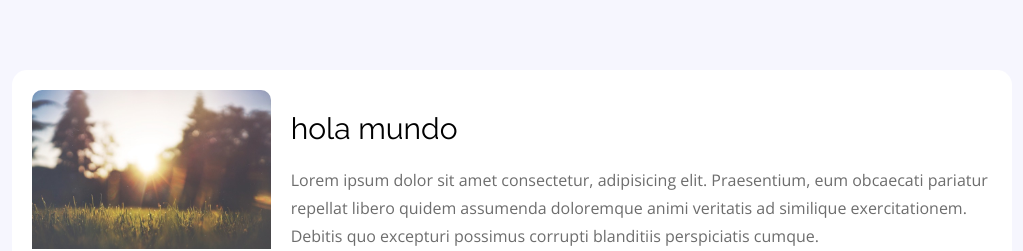
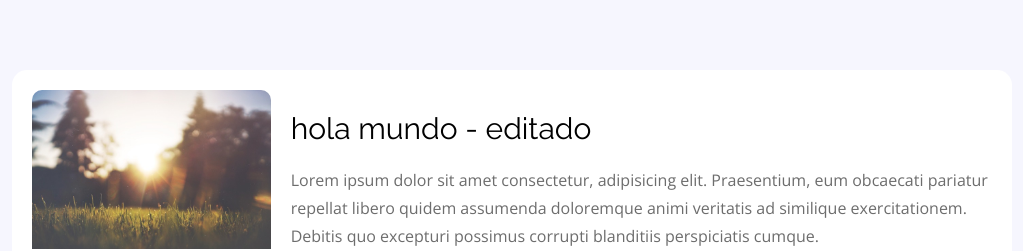
Before and after one commit to dacapdevila/comision-16680-github-1, a plain HTML site: page index.html in a window 1280 px wide. Shown: the top 251 px of the page, without its empty margins (128-1151 px from the left). Drawn offline with nearby package versions, Linux system fonts and the light colour scheme.

Commit message:
actualizacion index.html

```diff
--- a/index.html
+++ b/index.html
@@ -30,7 +30,7 @@
 
           <div class="card__textos">
             <h3 class="card__titulo">
-              hola mundo
+              hola mundo - editado
             </h3>
             <p class="card__extracto">
               Lorem ipsum dolor sit amet consectetur, adipisicing elit.
```
